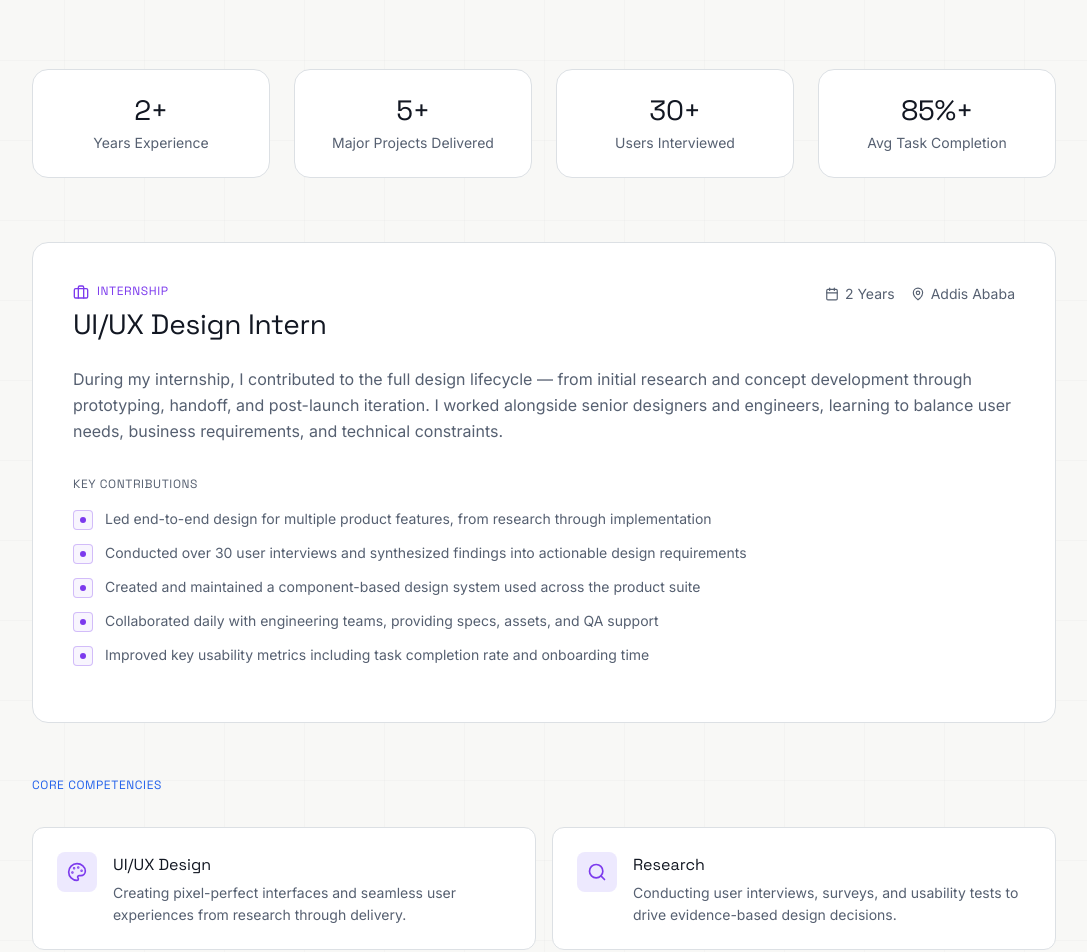
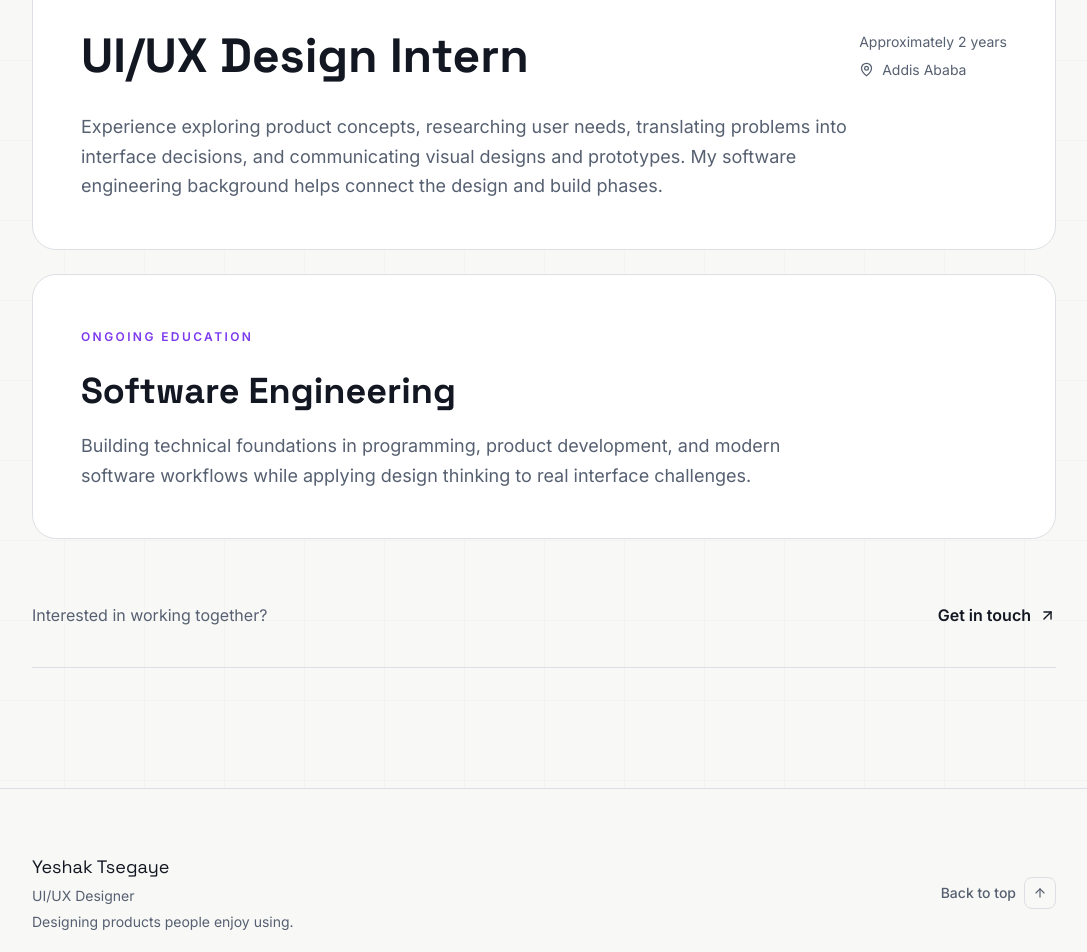
Before and after one commit to Isaac-56/yeshak_portfolio, a React (Vite) app: page /experience in a window 1280 px wide. Shown: the part 580-1532 px from the top of the page, without its empty margins (96-1183 px from the left). Built offline with nearby package versions, Linux system fonts and the light colour scheme.

Commit message:
Redesign ExperiencePage.tsx with consistent premium visual language

```diff
--- a/src/pages/ExperiencePage.tsx
+++ b/src/pages/ExperiencePage.tsx
@@ -1,123 +1,19 @@
 import PageLayout from '../components/PageLayout';
 import { useReveal } from '../hooks/useReveal';
-import { Palette, Search, Layers, Users, Zap, Briefcase, Calendar, MapPin } from 'lucide-react';
-
-const coreSkills = [
-  { icon: Palette, label: 'UI/UX Design', description: 'Creating pixel-perfect interfaces and seamless user experiences from research through delivery.' },
-  { icon: Search, label: 'Research', description: 'Conducting user interviews, surveys, and usability tests to drive evidence-based design decisions.' },
-  { icon: Layers, label: 'Prototyping', description: 'Building interactive prototypes at varying fidelities to validate concepts before development.' },
-  { icon: Users, label: 'Collaboration', description: 'Working effectively across design, engineering, and product teams to ship cohesive experiences.' },
-  { icon: Zap, label: 'Problem Solving', description: 'Breaking down complex challenges into structured, solvable design problems with clear outcomes.' },
-];
-
-const achievements = [
-  { value: '2+', label: 'Years Experience' },
-  { value: '5+', label: 'Major Projects Delivered' },
-  { value: '30+', label: 'Users Interviewed' },
-  { value: '85%+', label: 'Avg Task Completion' },
-];
-
-export default function ExperiencePage() {
-  const ref = useReveal();
-
-  return (
-    <PageLayout
-      label="Experience"
-      title="2 Years Internship Experience"
-      subtitle="Hands-on experience applying design thinking and user research to real-world products, collaborating with cross-functional teams to deliver meaningful outcomes."
-    >
-      <div ref={ref}>
-        {/* Achievement stats */}
-        <div className="reveal grid grid-cols-2 md:grid-cols-4 gap-6 mb-16">
-          {achievements.map(({ value, label }, i) => (
-            <div
-              key={label}
-              className={`reveal reveal-delay-${i + 1} bg-white border border-border rounded-2xl p-6 text-center card-hover`}
-            >
-              <div className="font-display font-700 text-display-sm text-primary mb-1">{value}</div>
-              <div className="text-body-sm text-secondary">{label}</div>
-            </div>
-          ))}
-        </div>
-
-        {/* Experience entry */}
-        <div className="reveal reveal-delay-2 bg-white border border-border rounded-2xl p-8 md:p-10 mb-12">
-          <div className="flex flex-col sm:flex-row sm:items-start justify-between gap-4 mb-6">
-            <div>
-              <div className="flex items-center gap-2 mb-2">
-                <Briefcase size={16} className="text-accent" />
-                <span className="text-label font-display font-600 text-accent uppercase tracking-wider">
-                  Internship
-                </span>
-              </div>
-              <h3 className="font-display font-600 text-display-sm text-primary">
-                UI/UX Design Intern
-              </h3>
-            </div>
-            <div className="flex items-center gap-4 text-body-sm text-secondary">
-              <span className="inline-flex items-center gap-1.5">
-                <Calendar size={14} />
-                2 Years
-              </span>
-              <span className="inline-flex items-center gap-1.5">
-                <MapPin size={14} />
-                Addis Ababa
-              </span>
-            </div>
-          </div>
-
-          <p className="text-body-md text-secondary leading-relaxed mb-8">
-            During my internship, I contributed to the full design lifecycle — from initial research and concept development through prototyping, handoff, and post-launch iteration. I worked alongside senior designers and engineers, learning to balance user needs, business requirements, and technical constraints.
-          </p>
-
-          <div className="space-y-2 mb-4">
-            <span className="text-label font-display font-600 text-secondary uppercase tracking-wider block mb-4">
-              Key Contributions
-            </span>
-            <div className="space-y-3">
-              {[
-                'Led end-to-end design for multiple product features, from research through implementation',
-                'Conducted over 30 user interviews and synthesized findings into actionable design requirements',
-                'Created and maintained a component-based design system used across the product suite',
-                'Collaborated daily with engineering teams, providing specs, assets, and QA support',
-                'Improved key usability metrics including task completion rate and onboarding time',
-              ].map((item) => (
-                <div key={item} className="flex items-start gap-3">
-                  <div className="w-5 h-5 mt-0.5 rounded border border-accent/30 bg-accent/5 flex items-center justify-center flex-shrink-0">
-                    <div className="w-1.5 h-1.5 rounded-full bg-accent" />
-                  </div>
-                  <span className="text-body-sm text-secondary">{item}</span>
-                </div>
-              ))}
-            </div>
-          </div>
-        </div>
-
-        {/* Core competencies */}
-        <div>
-          <div className="reveal mb-8">
-            <span className="text-label font-display font-600 text-accent-blue uppercase tracking-wider">
-              Core Competencies
-            </span>
-          </div>
-          <div className="grid grid-cols-1 md:grid-cols-2 gap-4">
-            {coreSkills.map(({ icon: Icon, label, description }, i) => (
-              <div
-                key={label}
-                className={`reveal reveal-delay-${Math.min(i + 1, 5)} flex items-start gap-4 p-6 bg-white border border-border rounded-xl card-hover`}
-              >
-                <div className="w-10 h-10 rounded-lg bg-accent-light flex items-center justify-center flex-shrink-0">
-                  <Icon size={20} className="text-accent" />
-                </div>
-                <div>
-                  <span className="font-display font-600 text-body-md text-primary block mb-1">{label}</span>
-                  <p className="text-body-sm text-secondary">{description}</p>
-                </div>
-              </div>
-            ))}
-          </div>
-        </div>
-      </div>
-    </PageLayout>
-  );
-}
+import { BriefcaseBusiness, MapPin, ArrowUpRight } from 'lucide-react';
+import { Link } from 'react-router-dom';
+export default function ExperiencePage(){const ref=useReveal();return <PageLayout label="Experience" title="Learning by doing." subtitle="My work combines practical design experience with an ongoing software engineering education.">
+ <div ref={ref} className="space-y-6">
+  <article className="reveal premium-project rounded-3xl p-8 md:p-12">
+   <div className="flex items-center gap-2 text-accent uppercase tracking-[.2em] text-xs font-semibold mb-8"><BriefcaseBusiness size={17}/> Design experience</div>
+   <div className="flex flex-col md:flex-row md:justify-between gap-5"><h2 className="font-display font-bold text-4xl md:text-5xl text-primary">UI/UX Design Intern</h2><div className="text-secondary text-sm flex flex-col gap-2"><span>Approximately 2 years</span><span className="inline-flex items-center gap-2"><MapPin size={15}/> Addis Ababa</span></div></div>
+   <p className="text-body-lg text-secondary max-w-3xl mt-8">Experience exploring product concepts, researching user needs, translating problems into interface decisions, and communicating visual designs and prototypes. My software engineering background helps connect the design and build phases.</p>
+  </article>
+  <article className="reveal reveal-delay-1 premium-project rounded-3xl p-8 md:p-12">
+   <span className="text-accent uppercase tracking-[.2em] text-xs font-semibold">Ongoing education</span>
+   <h2 className="font-display font-bold text-3xl md:text-4xl text-primary mt-6">Software Engineering</h2>
+   <p className="text-secondary text-body-lg mt-5 max-w-3xl">Building technical foundations in programming, product development, and modern software workflows while applying design thinking to real interface challenges.</p>
+  </article>
+  <div className="reveal py-10 flex justify-between items-center border-b border-border"><p className="text-secondary">Interested in working together?</p><Link to="/contact" className="flex items-center gap-2 text-primary font-semibold">Get in touch <ArrowUpRight size={17}/></Link></div>
+ </div>
+ </PageLayout>}
```
